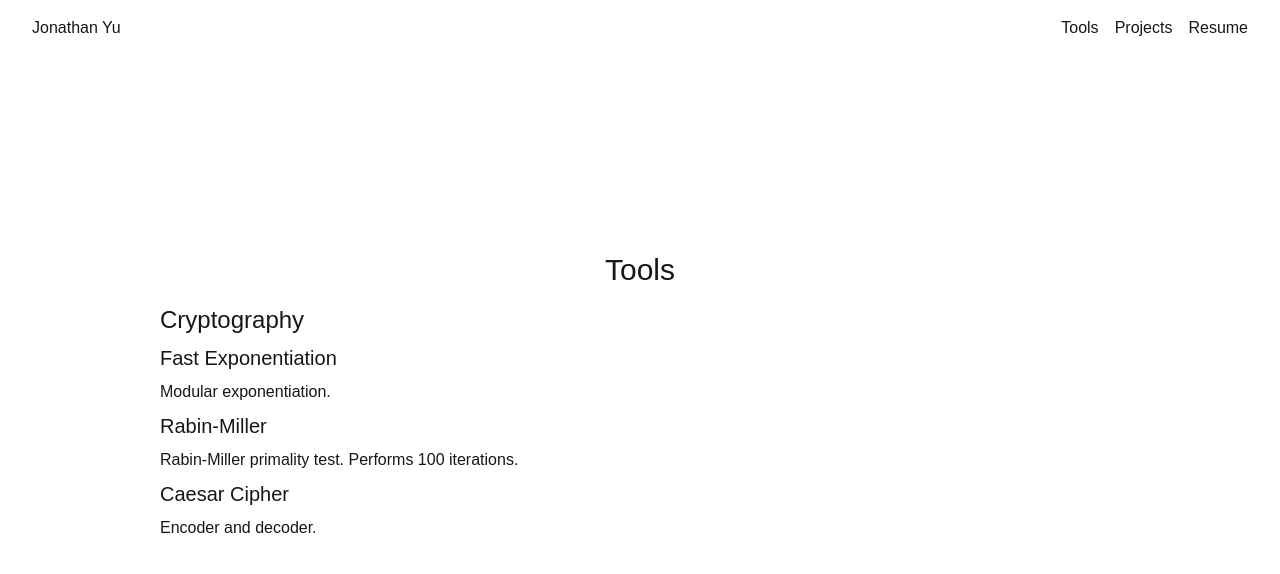
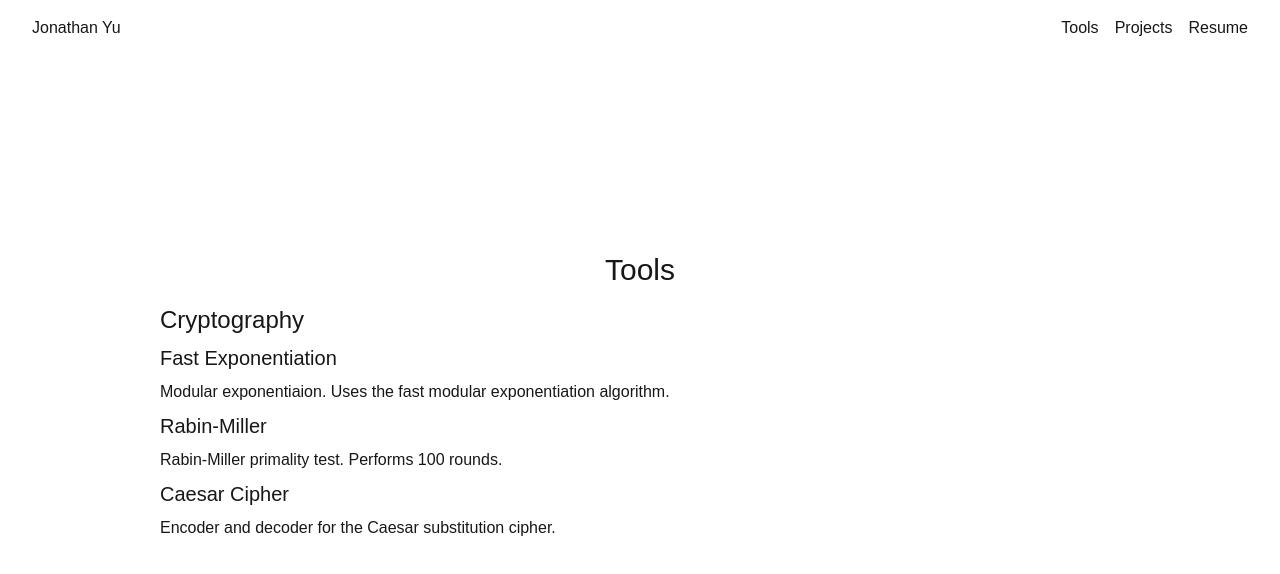
Before and after one commit to JonathanY03/jonathany03.github.io, a Next.js app: page /tools in a window 1280 px wide. Shown: the top 574 px of the page. Built offline with nearby package versions, Linux system fonts and the light colour scheme.

Commit message:
added more details

```diff
--- a/app/tools/page.tsx
+++ b/app/tools/page.tsx
@@ -8,11 +8,11 @@ const Page = () => {
                 <h1 className="text-3xl mb-4 text-center">Tools</h1>
                 <h2 className="text-2xl mb-2">Cryptography</h2>
                 <Link href="/tools/cryptography/fast-exponentiation" className="hover:underline"><h3 className="text-xl mb-2">Fast Exponentiation</h3></Link>
-                <p className="mb-2">Modular exponentiation.</p>
+                <p className="mb-2">Modular exponentiaion. Uses the fast modular exponentiation algorithm.</p>
                 <Link href="/tools/cryptography/rabin-miller" className="hover:underline"><h3 className="text-xl mb-2">Rabin-Miller</h3></Link>
-                <p className="mb-2">Rabin-Miller primality test. Performs 100 iterations.</p>
+                <p className="mb-2">Rabin-Miller primality test. Performs 100 rounds.</p>
                 <Link href="/tools/cryptography/caesar" className="hover:underline"><h3 className="text-xl mb-2">Caesar Cipher</h3></Link>
-                <p className="mb-2">Encoder and decoder.</p>
+                <p className="mb-2">Encoder and decoder for the Caesar substitution cipher.</p>
             </div>
         </div>
     );
```
